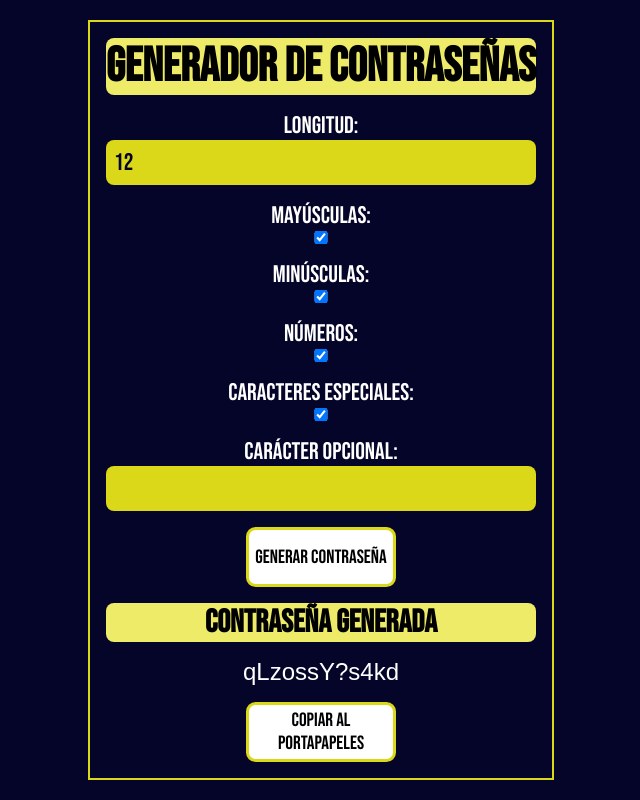
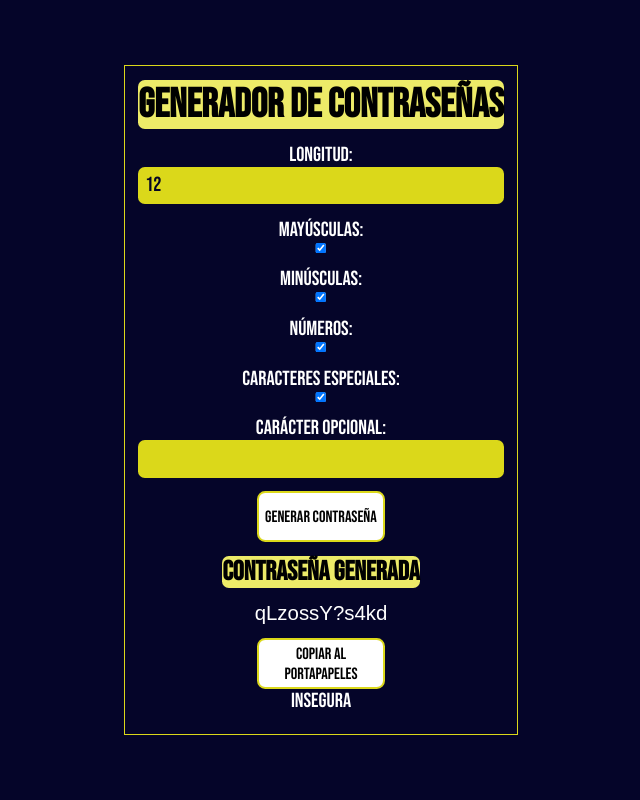
Before and after one commit to Agusss33/Passwords-AN, a React (Vite) app: page / in a window 1280 px wide. Both pictures are taken after a click on the button "Generar Contraseña". Shown: the whole page, without its empty margins (319-959 px from the left). Built offline with nearby package versions, Linux system fonts and the light colour scheme.

Commit message:
agrego label con seguridad de la contraseña

```diff
--- a/package.json
+++ b/package.json
@@ -10,6 +10,7 @@
     "preview": "vite preview"
   },
   "dependencies": {
+    "@fortawesome/react-fontawesome": "^0.2.0",
     "react": "^18.2.0",
     "react-dom": "^18.2.0"
   },
--- a/src/App.css
+++ b/src/App.css
@@ -90,7 +90,20 @@ input{
   font-size: 1.3em;
 }
 
+.password-generada{
+   display: flex;
+   flex-direction: column;
+    justify-content: center;
+    align-items: center;
+}
+
 /* media query events  */
+@media  (max-height: 840px) {
+  body{
+      zoom: 85%;
+  }
+}
+
 
 @media (max-height: 790px) {
   body{
--- a/src/App.jsx
+++ b/src/App.jsx
@@ -1,5 +1,7 @@
 import React, { useState } from 'react';
 import './App.css';
+import { FontAwesomeIcon } from '@fortawesome/react-fontawesome';
+
 
 function App() {
   const [password, setPassword] = useState('');
@@ -97,10 +99,14 @@ function App() {
       </div>
       <button className='btn' onClick={() => (length >= 12 && length <= 30 ? generatePassword() : alert("La contraseña tiene que estar entre 12 hasta 30 caracteres"))}>Generar Contraseña</button>
       {password && (
-        <div>
+        <div className='password-generada'>
           <h2>Contraseña Generada</h2>
           <p>{password}</p>
           <button className='btn' onClick={copy}>Copiar al Portapapeles</button>
+          <label>{(password.length === 12) ? "Insegura" :
+                        (password.length > 12 && password.length <= 15) ? "Segura" :
+                        (password.length > 15) ? "Muy segura" :
+                        "Null"}</label>
         </div>
       )}
     </div>
```
Also changed, not shown: 1 other file (tests, documents, lock files or other folders).
